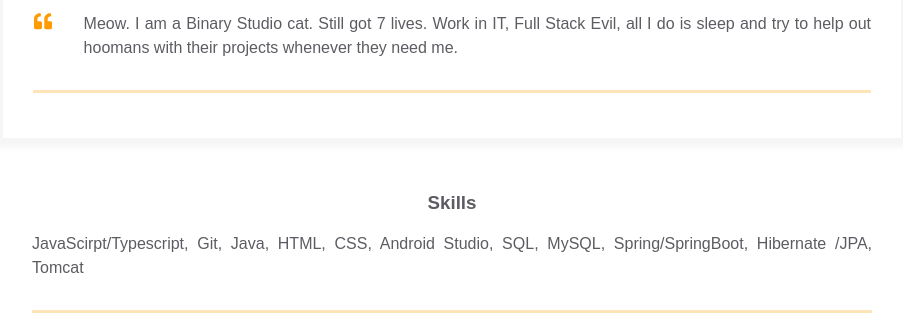
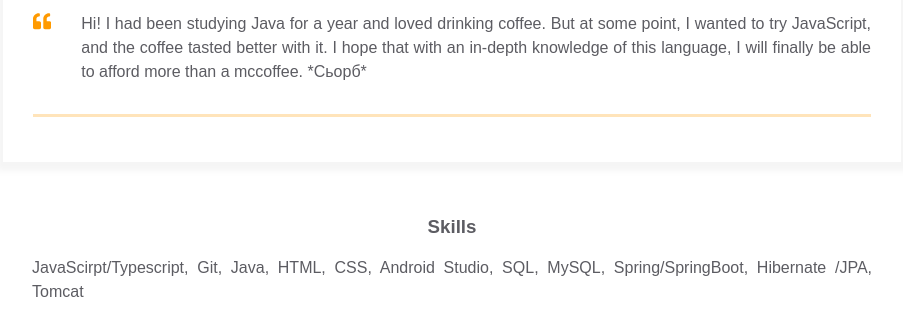
Before and after one commit to VERONlKA/homepage, a plain HTML site: page index.html in a window 1280 px wide. Shown: the part 388-713 px from the top of the page, without its empty margins (188-1091 px from the left). Drawn offline with Linux system fonts and the light colour scheme.

Commit message:
Change intro info

```diff
--- a/index.html
+++ b/index.html
@@ -159,9 +159,7 @@
                   </svg>
                 </div>
                 <p class="intro_text">
-                  Meow. I am a Binary Studio cat. Still got 7 lives. Work in IT,
-                  Full Stack Evil, all I do is sleep and try to help out hoomans
-                  with their projects whenever they need me.
+                    Hi! I had been studying Java for a year and loved drinking coffee. But at some point, I wanted to try JavaScript, and the coffee tasted better with it. I hope that with an in-depth knowledge of this language, I will finally be able to afford more than a mccoffee. *Сьорб*
                 </p>
               </div>
             </div>
```
